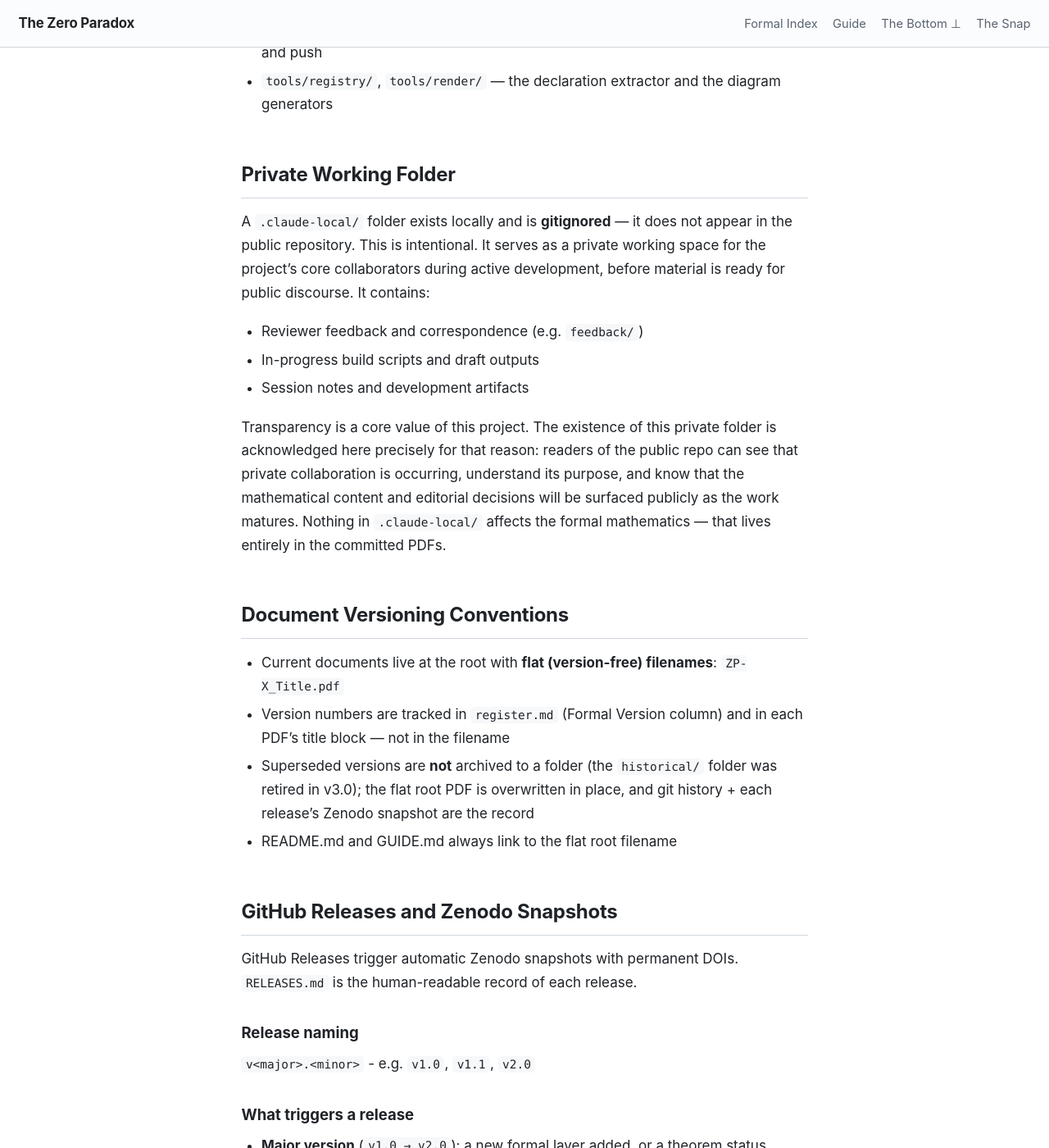
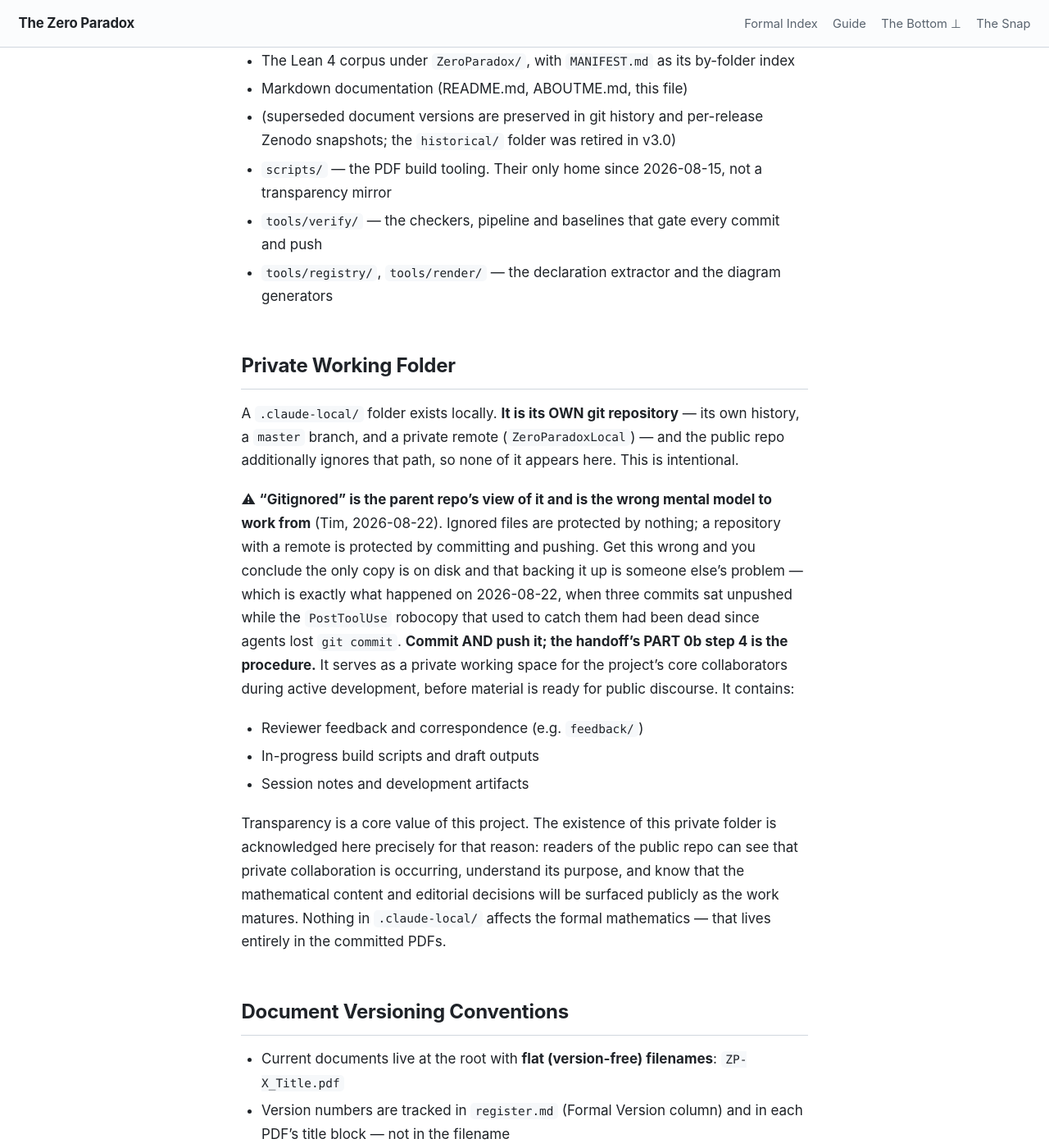
Before and after one commit to timbrigham/ZeroParadox, a Jekyll site: the page built from CLAUDE.md, in a window 1280 px wide and 1400 px high, scrolled down 64921 px. Shown: the whole window at 82% size. Built offline with Jekyll 4.4.1, drawn with Linux system fonts in a browser that asks for light colours; our own code applies the rules of GitHub Pages for plain Markdown files; some of the changed text lies outside the part shown.

Commit message:
Correct what .claude-local IS: its own repository, not a pile of ignored files
Tim, 2026-08-22: it is not gitignored, it is a separate repo, and the memory was
out of sync. Both descriptions were technically present -- .gitignore line 2 does
list the path, and .claude-local/.git/HEAD exists -- but ignored-by-the-parent is
only the parent repo's view of it, and it is the wrong model to work from.
Ignored files are protected by nothing. A repository with a remote is protected
by committing and pushing.

That distinction is not academic and it cost something today. The WHERE THINGS
LIVE table said own repo, no remote. The remote is ZeroParadoxLocal and has
existed for a while, so a session reading that table concludes the only copy is
on disk and that backup is out of scope, and does not push. Three commits were
sitting unpushed this morning while the robocopy hook that used to catch them had
been dead since agents lost the ability to run that command directly.

Three sites corrected: the tier table, the destructive-verb warning that still
said no remote and backed up by hand, and the Private Working Folder section.
Each now says what the thing is and points at the handoff step that maintains it.

Co-Authored-By: Claude Opus 5 <noreply@anthropic.com>
Claude-Session: https://claude.ai/code/session_017x4k9KmKPkgqiZQTM44AyX

```diff
--- a/CLAUDE.md
+++ b/CLAUDE.md
@@ -87,7 +87,7 @@ absent-by-design parameters, is `C:\temp\gitRobot.md`.**
 | **`scripts/`** | every PDF build script, `zp_utils.py`, `scan_pdfs.py`, `PDF_Rendering_Standards.md` | **yes — public** |
 | **`tools/process/`** | `CLAUDE.md`'s body — the argument behind each routed rule | **yes — public** |
 | **`.claude/commands/`** | the review-gate definitions Claude Code reads | **yes — public** |
-| **`.claude-local/`** | signals (`*_cleared.txt`), `gate.lock`, `batch_state.json`, `gate_round.json`, `DEFECTS.md`, `notes/`, `feedback/`, `outreach/`, `papers/` | no — private, own git repo, no remote |
+| **`.claude-local/`** | signals (`*_cleared.txt`), `gate.lock`, `batch_state.json`, `gate_round.json`, `DEFECTS.md`, `notes/`, `feedback/`, `outreach/`, `papers/` | **not tracked by THIS repo — it is its OWN repository**, with its own history, a `master` branch and a private remote (`ZeroParadoxLocal`). The parent additionally ignores the path |
 
 **The line: artifacts of VERIFICATION are public; artifacts of PROCESS-IN-FLIGHT are private.**
 A checker and its baseline are reproducible from the public corpus, so withholding them protected
@@ -898,9 +898,11 @@ into the brief explicitly — the same way the encoding and glob warnings are al
     touch git state, and treat the tree as unstable until it returns. This file already warns that
     background agents run concurrently so the tree is not a stable snapshot; this is that hazard
     with a **destructive** edge rather than the merely additive one of the `git add -A` incident.
-  - ⚠ **`.claude-local/` survived only because it is gitignored — do not read that as safety.** A
-    `git clean -xfd` would have taken the whole private working folder, which has no remote and is
-    backed up by hand.
+  - ⚠ **`.claude-local/` survived only because the parent ignores that path — do not read that as
+    safety.** A `clean -xfd` would have taken the whole private working folder. ⚠ **It DOES have a
+    remote now** (`ZeroParadoxLocal`, private) — this line said "no remote and is backed up by hand"
+    until 2026-08-22, which was stale, **and believing it is what left three commits sitting on one
+    disk that day.** Commit *and push* it; see the handoff's PART 0b step 4.
 - **Engineer's Takes are Tim's voice.** Claude never drafts one. The only sanctioned assembly is
   restating Tim's own session statements as declaratives, grammar-cleaned, shown back for approval.
   **Fill the Take BEFORE running the review gates (Tim, 2026-07-20)** — it is public prose in the pushed
@@ -1614,7 +1616,9 @@ This is a **mathematical publication repository** first. It is no longer true th
 
 ## Private Working Folder
 
-A `.claude-local/` folder exists locally and is **gitignored** — it does not appear in the public repository. This is intentional. It serves as a private working space for the project's core collaborators during active development, before material is ready for public discourse. It contains:
+A `.claude-local/` folder exists locally. **It is its OWN git repository** — its own history, a `master` branch, and a private remote (`ZeroParadoxLocal`) — and the public repo additionally ignores that path, so none of it appears here. This is intentional.
+
+⚠ **"Gitignored" is the parent repo's view of it and is the wrong mental model to work from** (Tim, 2026-08-22). Ignored files are protected by nothing; a repository with a remote is protected by committing and pushing. Get this wrong and you conclude the only copy is on disk and that backing it up is someone else's problem — which is exactly what happened on 2026-08-22, when three commits sat unpushed while the `PostToolUse` robocopy that used to catch them had been dead since agents lost `git commit`. **Commit AND push it; the handoff's PART 0b step 4 is the procedure.** It serves as a private working space for the project's core collaborators during active development, before material is ready for public discourse. It contains:
 
 - Reviewer feedback and correspondence (e.g. `feedback/`)
 - In-progress build scripts and draft outputs
```
